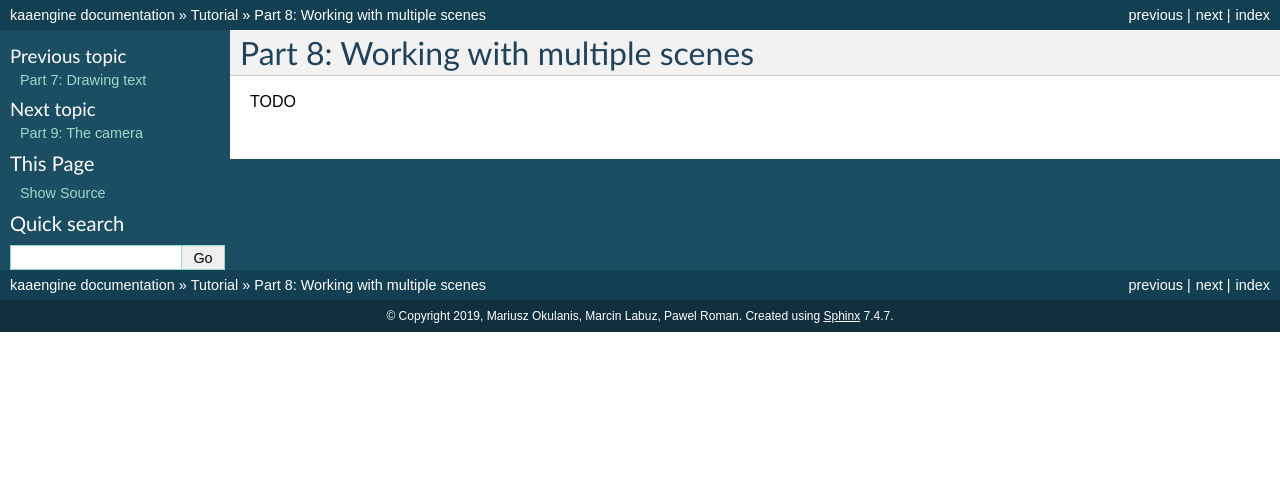
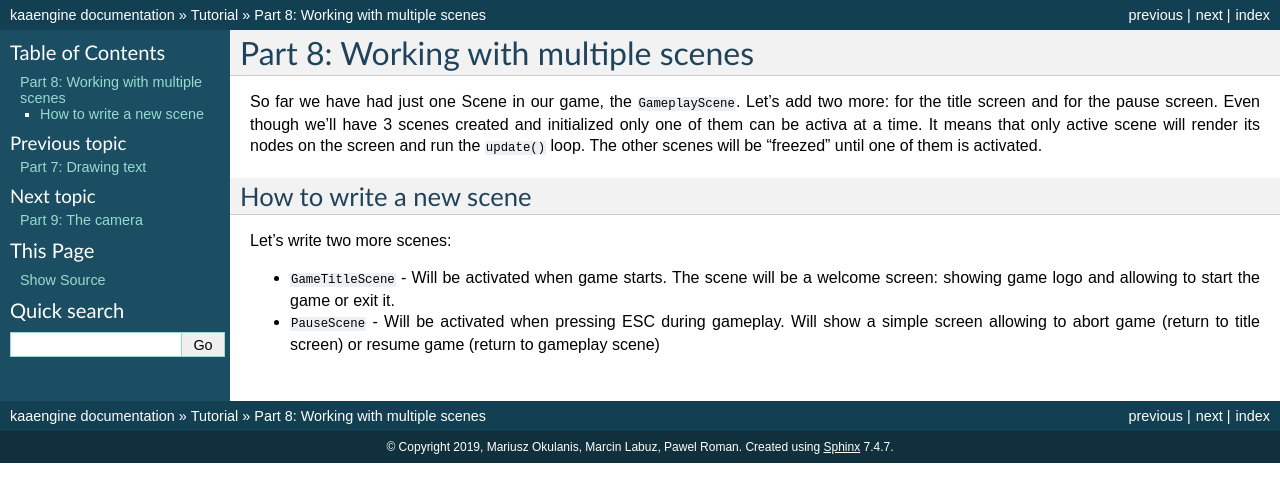
Before and after one commit to kaaengine/kaa, a Sphinx documentation site: the page built from docs/tutorial/part08.rst, in a window 1280 px wide. Shown: the top 502 px of the page. Built offline with Sphinx 7.4.7, drawn with Linux system fonts in a browser that asks for light colours.

Commit message:
amendments in previous parts, started part 8

```diff
--- a/docs/tutorial/part02.rst
+++ b/docs/tutorial/part02.rst
@@ -182,7 +182,7 @@ Aligning object's 'origin' (the anchor point)
 
 Let's ask a curious question. Our 'arrow' object has spatial dimentions: 100px width and 50px height. We tell the game
 to draw it at some specific position e.g. (300, 200). But what does this actually mean? Which pixel of the arrow will
-really be drawn in position (300, 200)? The top-left pixel? Or the central pixel? Or maybe some other pixel?
+really be drawn at position (300, 200)? The top-left pixel? Or the central pixel? Or maybe some other pixel?
 
 By default it's the central pixel. That anchor point of a node is called 'origin'. Let's visualize the idea by drawing
 a 'pixel marker' image in position of arrow2 and arrow3
--- a/docs/tutorial/part08.rst
+++ b/docs/tutorial/part08.rst
@@ -1,4 +1,15 @@
 Part 8: Working with multiple scenes
 ====================================
 
-TODO
+So far we have had just one Scene in our game, the :code:`GameplayScene`. Let's add two more: for the title screen
+and for the pause screen. Even though we'll have 3 scenes created and initialized only one of them can be activa at a time.
+It means that only active scene will render its nodes on the screen and run the :code:`update()` loop. The other scenes
+will be "freezed" until one of them is activated.
+
+How to write a new scene
+~~~~~~~~~~~~~~~~~~~~~~~~
+
+Let's write two more scenes:
+
+* :code:`GameTitleScene` - Will be activated when game starts. The scene will be a welcome screen: showing game logo and allowing to start the game or exit it.
+* :code:`PauseScene` - Will be activated when pressing ESC during gameplay. Will show a simple screen allowing to abort game (return to title screen) or resume game (return to gameplay scene)
```
Also changed, not shown: other parts of docs/tutorial/part02.rst (+2 -2 lines), docs/tutorial/part01.rst (+3 -4 lines), docs/tutorial/part03.rst (+6 -12 lines), docs/tutorial/part07.rst (+15 -1 lines).
